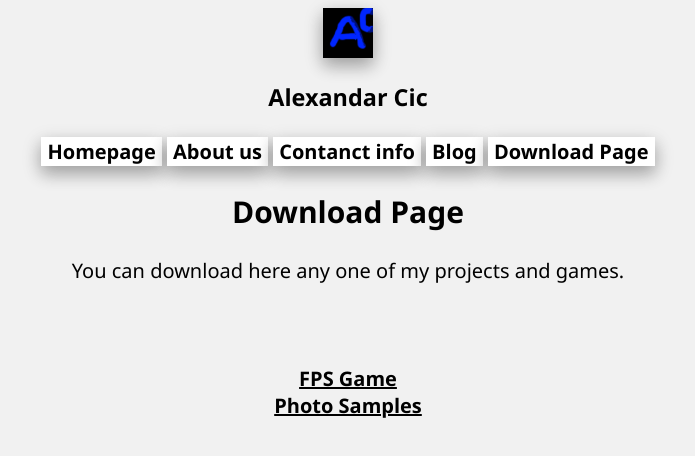
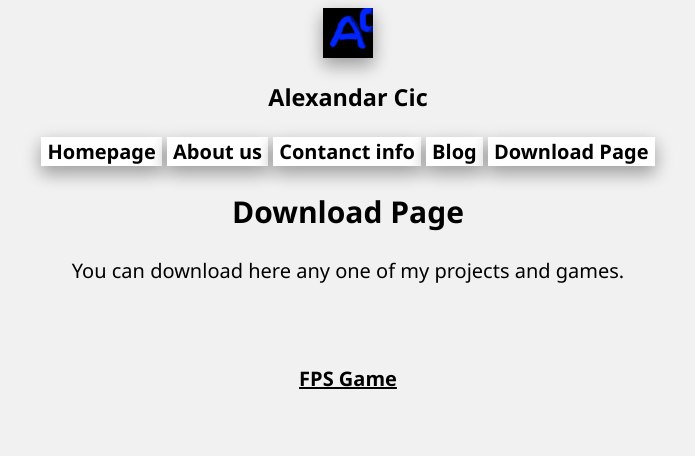
Before and after one commit to AleksandarCIc/AleksandarCIc.github.io, a plain HTML site: page Download Page.html in a window 1280 px wide. Shown: the whole page, without its empty margins (292-987 px from the left). Drawn offline with Linux system fonts and the light colour scheme.

Commit message:
Update Download Page.html

```diff
--- a/Download Page.html
+++ b/Download Page.html
@@ -36,7 +36,6 @@
                 <p>
                     You can download here any one of my projects and games.<br><br><br><br>
                 <b><u><a href="DownloadFpsGame.html">FPS Game</a></u></b><br>
-                <b><u><a href="Slike.zip">Photo Samples</a></u></b>
                 </p>
             </center>
         </div>
```
